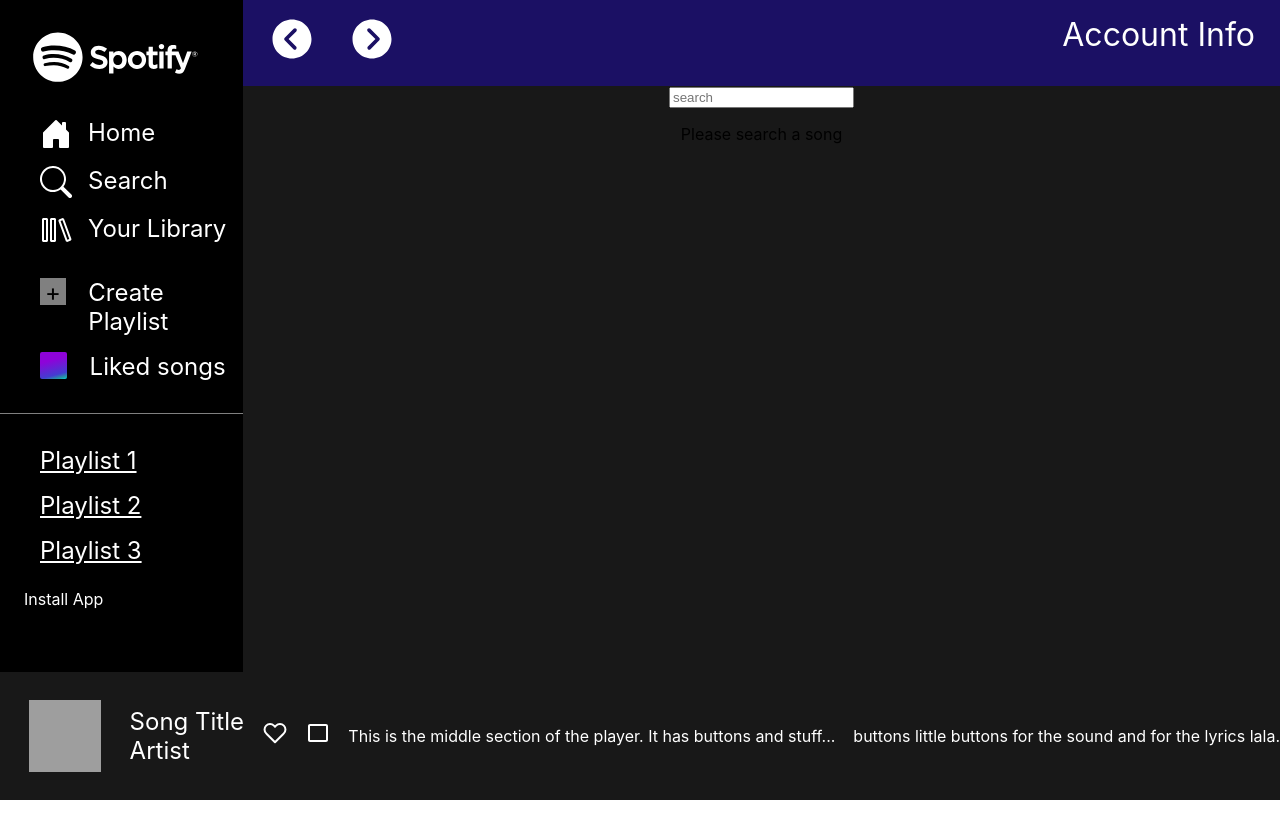
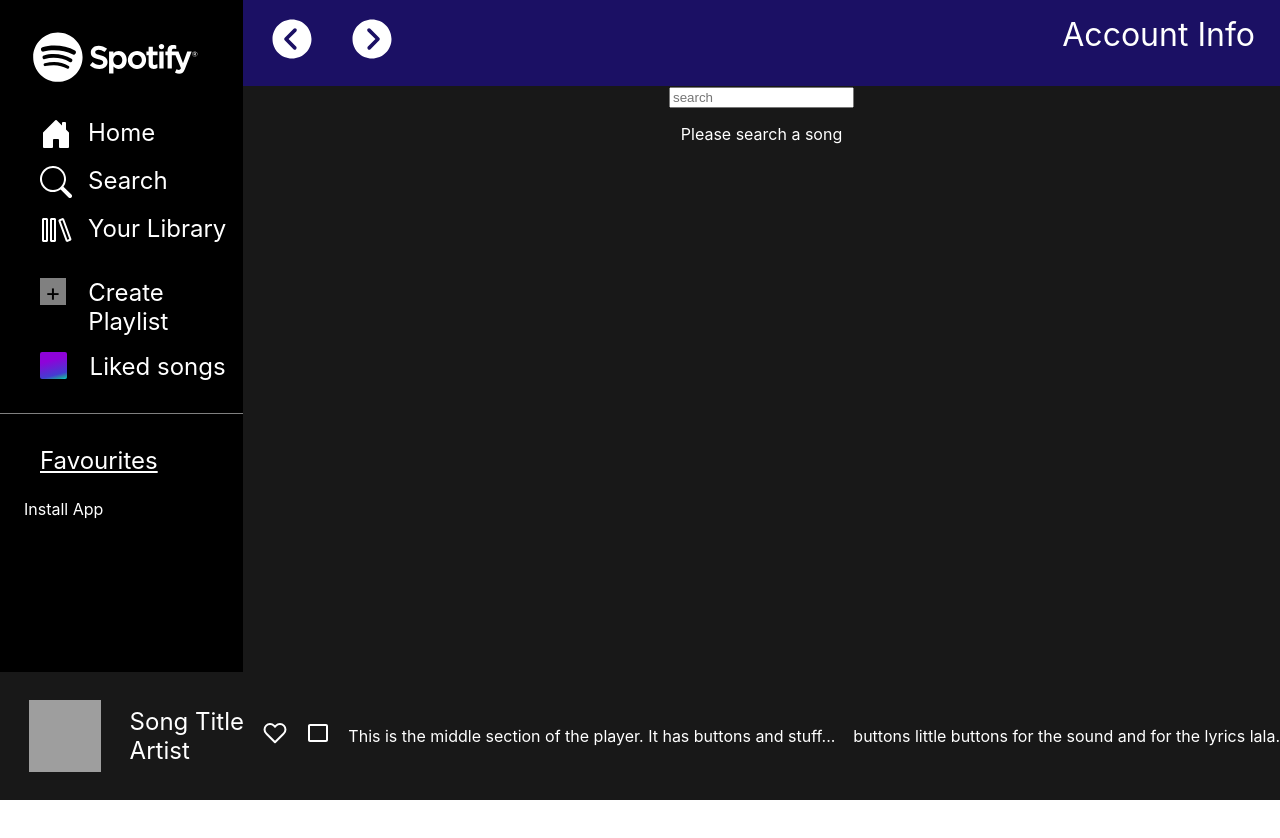
Before and after one commit to Eleni-Ke/spotify-react, a React (Create React App) app: page /searchResults in a window 1280 px wide. Shown: the top 838 px of the page. Built offline with nearby package versions, Linux system fonts and the light colour scheme; grey boxes are pictures that could not be loaded.

Commit message:
setting up for favourites

```diff
--- a/src/App.css
+++ b/src/App.css
@@ -120,7 +120,7 @@ li svg {
 /* main */
 
 .main {
-  color: black;
+  color: white;
   background-color: #181818;
   width: 100%;
 }
@@ -180,6 +180,32 @@ li svg {
   margin-right: 1.5rem;
 }
 
+.search-result-container {
+  display: flex;
+  flex-wrap: wrap;
+  justify-content: space-around;
+}
+
+.search-result-container .card {
+  display: flex;
+  width: 20rem;
+  background-color: #2d2c2c;
+  margin-bottom: 1rem;
+  text-align: left;
+}
+
+.search-result-container .card-body {
+  display: flex;
+  flex-direction: column;
+  justify-content: space-between;
+  margin-left: 1rem;
+}
+
+.card-icon {
+  font-size: 1.5rem;
+  margin-right: 1rem;
+}
+
 /* player */
 
 .player {
--- a/src/Components/SearchResults.jsx
+++ b/src/Components/SearchResults.jsx
@@ -1,12 +1,12 @@
-import { useState } from "react";
-import { Form, InputGroup } from "react-bootstrap";
+import { Card, Form, InputGroup } from "react-bootstrap";
 import { useDispatch, useSelector } from "react-redux";
 import { getSongsActionAsync } from "../redux/actions";
 import TopBar from "./TopBar";
+import { BsSuitHeart, BsPlayFill } from "react-icons/bs";
 
 const SearchResults = () => {
   const songList = useSelector((state) => state.song.stock);
-  const [searchInput, setSearchInput] = useState({ word: "" });
+  console.log("this is the array in searchResults", songList);
 
   const dispatch = useDispatch();
 
@@ -19,19 +19,30 @@ const SearchResults = () => {
           aria-label="search"
           aria-describedby="basic-addon2"
           onChange={(e) => {
-            // setSearchInput({
-            //   ...searchInput,
-            //   word: e.target.value,
-            // });
             dispatch(getSongsActionAsync(e.target.value));
           }}
         />
       </InputGroup>
-      {songList.length === 0 ? (
-        <p>Please search a song</p>
-      ) : (
-        <p>The List of songs will be here.</p>
-      )}
+      <div className="search-result-container">
+        {songList.length === 0 ? (
+          <p>Please search a song</p>
+        ) : (
+          songList.data.map((song) => (
+            <Card key={song.id}>
+              <Card.Img variant="top" src={song.album.cover} />
+              <Card.Body>
+                <Card.Title>
+                  {song.title} by {song.artist.name}
+                </Card.Title>
+                <Card.Text>
+                  <BsPlayFill className="card-icon" />
+                  <BsSuitHeart className="card-icon" />
+                </Card.Text>
+              </Card.Body>
+            </Card>
+          ))
+        )}
+      </div>
     </div>
   );
 };
--- a/src/Components/SideBar.jsx
+++ b/src/Components/SideBar.jsx
@@ -59,13 +59,7 @@ const SideBar = () => {
       </ul>
       <ul className="navbar-playlist">
         <a href="album-page.html?id=1132644">
-          <li className="mt-1">Playlist 1</li>
-        </a>
-        <a href="album-page.html?id=53227232">
-          <li className="mt-1">Playlist 2</li>
-        </a>
-        <a href="album-page.html?id=121439">
-          <li className="mt-1">Playlist 3</li>
+          <li className="mt-1">Favourites</li>
         </a>
       </ul>
       <div className="nav-item mb-5 pb-4">
```
Also changed, not shown: src/Components/Favourite.jsx (added, +9 -0 lines).
